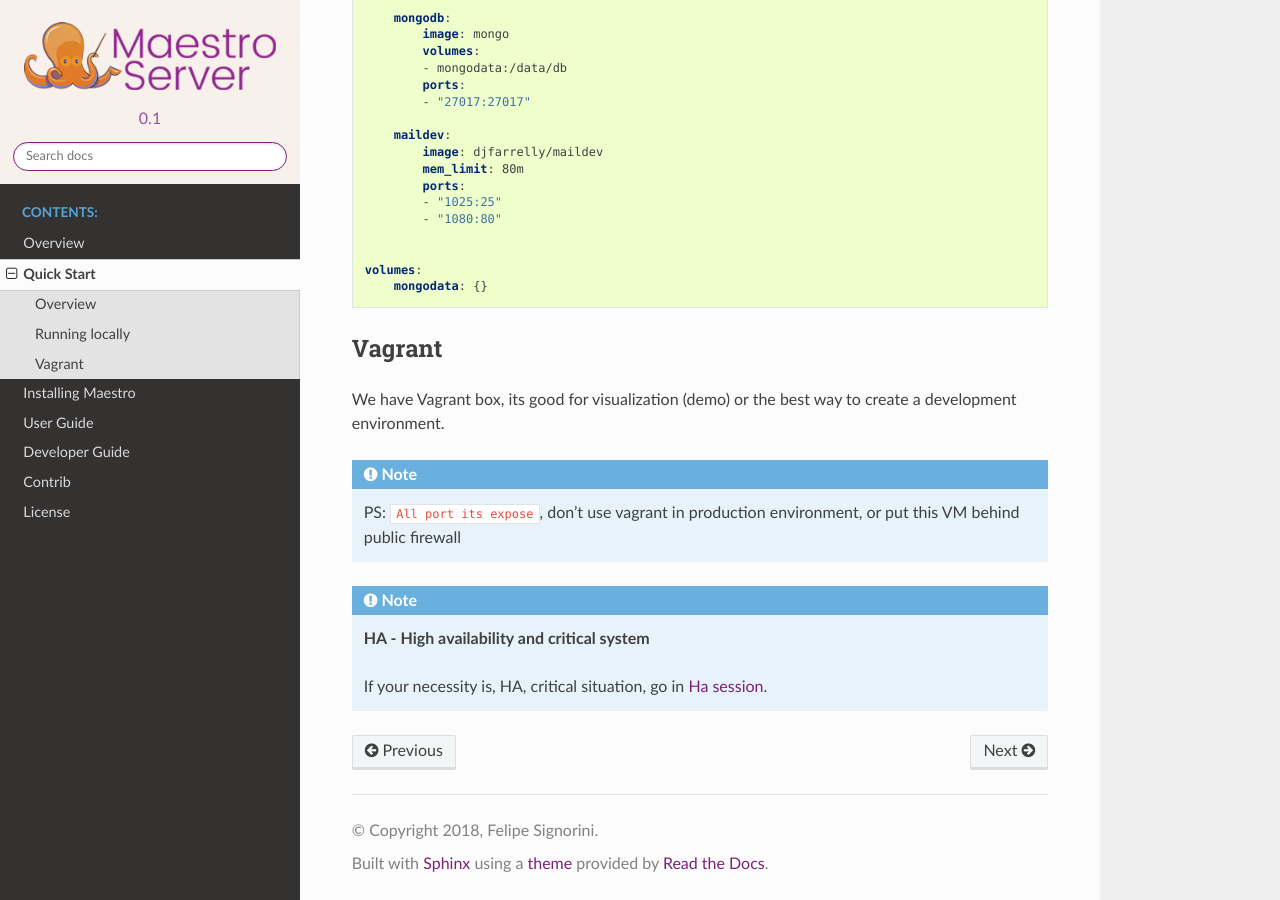
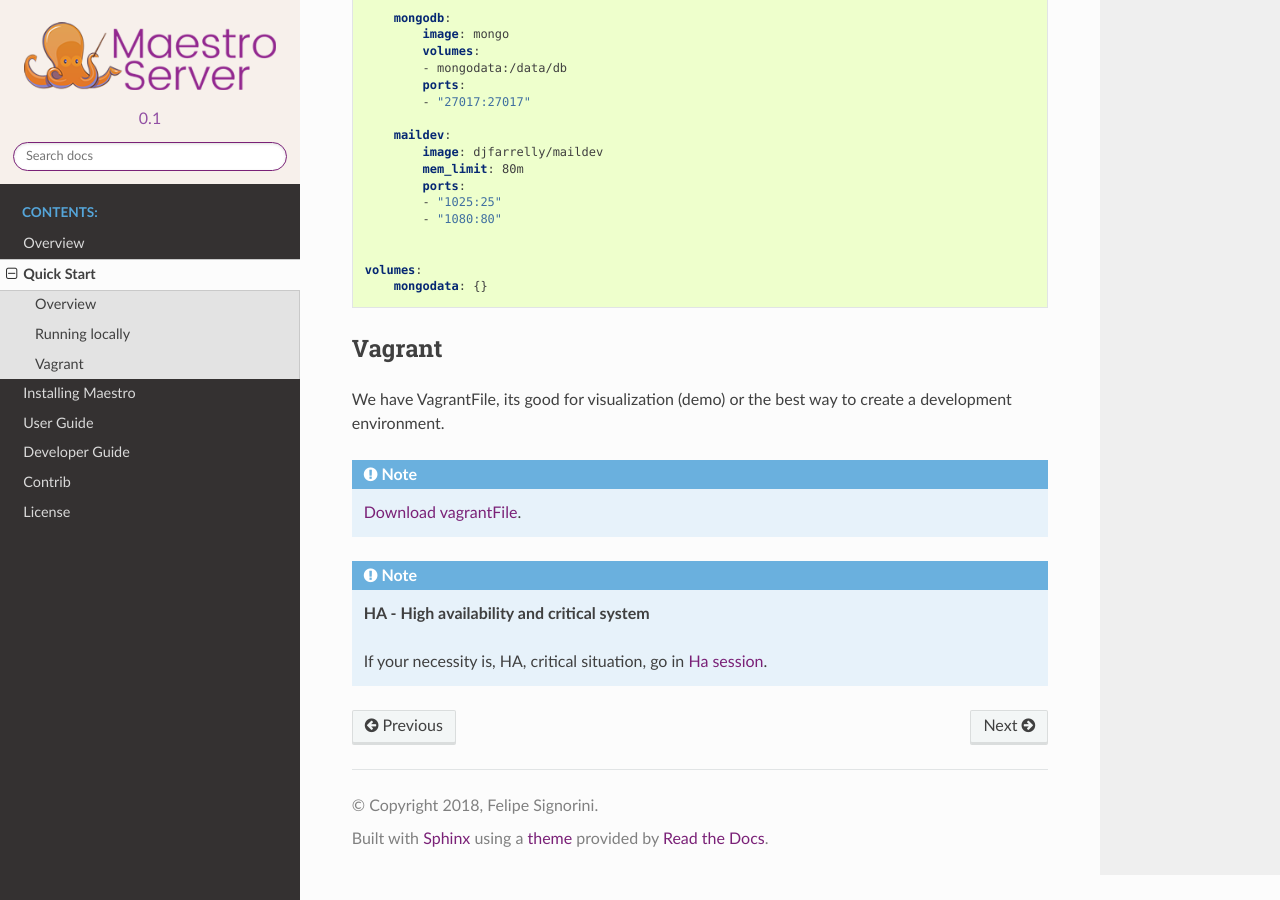
Before and after one commit to maestro-server/webdocs, a Sphinx documentation site: the page built from docs/quickstart.rst, in a window 1280 px wide and 900 px high, scrolled down 2877 px. Built offline with Sphinx 7.4.7 and the Read the Docs theme 2.0.0, drawn with Linux system fonts in a browser that asks for light colours; formulas are drawn with MathJax 3; some of the changed text lies outside the part shown.

Commit message:
quickstart - update

```diff
--- a/docs/quickstart.rst
+++ b/docs/quickstart.rst
@@ -32,7 +32,7 @@
 
 .. Note::
 
-    :download:`docker-compose file <_static/files/docker-compose.yml>`
+    `Download docker-compose file <https://raw.githubusercontent.com/maestro-server/development-maestro/master/docker-compose/docker-compose.yml>`_.
 
 .. Warning::
 
@@ -168,11 +168,12 @@
 Vagrant
 -------
 
-We have Vagrant box, its good for visualization (demo) or the best way to create a development environment.
+We have VagrantFile, its good for visualization (demo) or the best way to create a development environment.
+
 
 .. Note::
 
-    PS: ``All port its expose``, don't use vagrant in production environment, or put this VM behind public firewall
+    `Download vagrantFile <https://raw.githubusercontent.com/maestro-server/development-maestro/master/vagrant/Vagrantfile>`_.
 
 
 .. Note::
```
Also changed, not shown: docs/installing/index.rst (+26 -15 lines).
